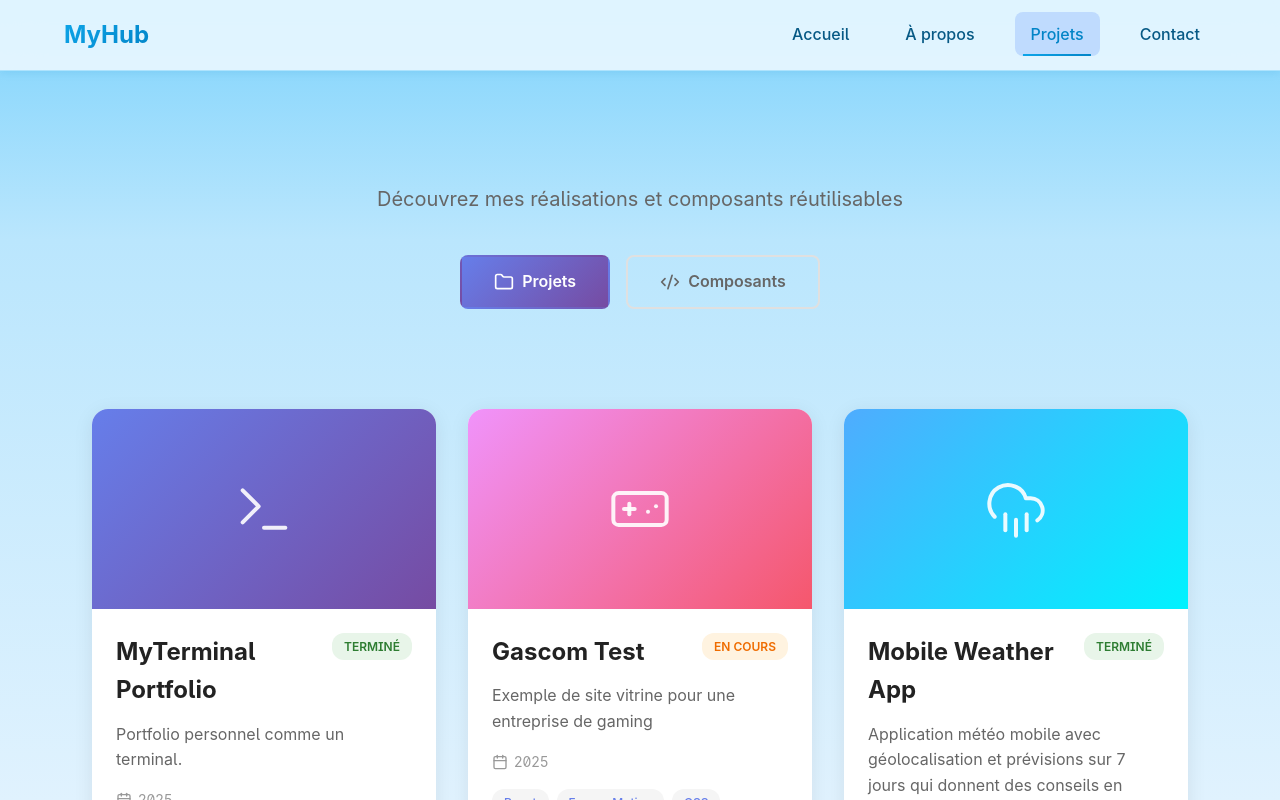
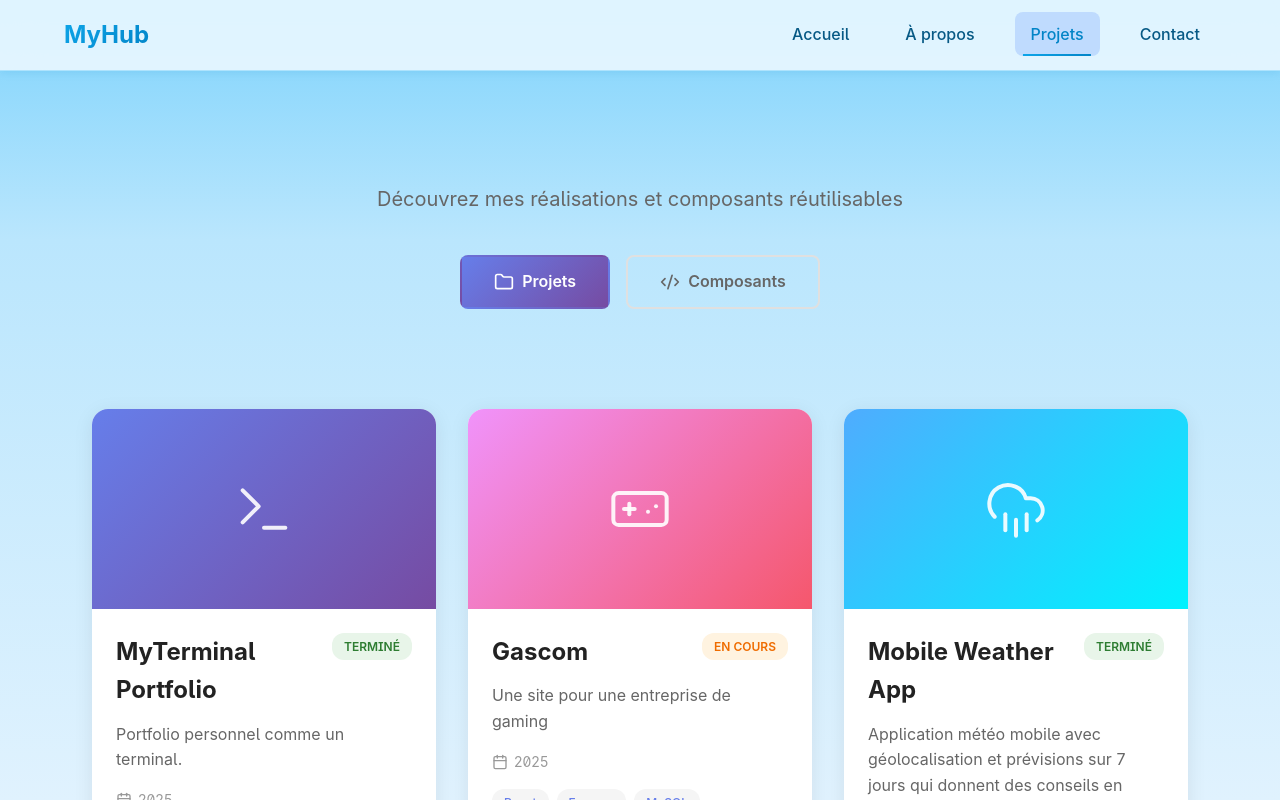
Before and after one commit to Muirama/MyHub, a React (Vite) app: page /projects in a window 1280 px wide. Built offline with nearby package versions, Linux system fonts and the light colour scheme.

Commit message:
New project

```diff
--- a/src/components/ProjectCard.jsx
+++ b/src/components/ProjectCard.jsx
@@ -2,12 +2,13 @@
 import { motion } from "framer-motion";
 import {
   ExternalLink,
-  Github,
   Calendar,
   Terminal,
   Gamepad,
   CloudRain,
   ListChecks,
+  AlarmClock,
+  Github,
 } from "lucide-react";
 
 const iconMap = {
@@ -15,6 +16,7 @@ const iconMap = {
   gamepad: Gamepad,
   "cloud-rain": CloudRain,
   "list-checks": ListChecks,
+  "alarm": AlarmClock,
 };
 
 export default function ProjectCard({ project, index }) {
--- a/src/data/projectData.js
+++ b/src/data/projectData.js
@@ -13,15 +13,23 @@ export const projects = [
     demo: "https://muirama-terminal-porto.netlify.app",
   },
   {
-    title: "Gascom Test",
-    description: "Exemple de site vitrine pour une entreprise de gaming",
+    title: "Gascom ",
+    description: "Une site pour une entreprise de gaming",
     image:
       "https://images.unsplash.com/photo-1542751371-adc38448a05e?w=800&h=600&fit=crop", // Gaming
     gradient: "linear-gradient(135deg, #f093fb 0%, #f5576c 100%)",
     icon: "gamepad",
     status: "in-progress",
     date: "2025",
-    tags: ["React", "Framer Motion", "CSS", "tailwindcss", "Swiper JS"],
+    tags: [
+      "React",
+      "Express",
+      "MySQL",
+      "Framer Motion",
+      "CSS",
+      "tailwindcss",
+      "Swiper JS",
+    ],
     github: "https://github.com/Muirama/Gascom",
     demo: "https://gascomtest.netlify.app/",
   },
@@ -34,9 +42,19 @@ export const projects = [
     gradient: "linear-gradient(135deg, #4facfe 0%, #00f2fe 100%)",
     icon: "cloud-rain",
     status: "completed",
-    date: "2025",
+    date: "2024",
     tags: ["React Native", "MySQL", "API Méteo", "Java Spring Boot"],
     github: "https://github.com/Muirama/agriMeteo",
+  },
+  {
+    title: "Alarm App",
+    description: "Application mobile de réveil développée avec Flutter.",
+    gradient: "linear-gradient(135deg, #f7971e 0%, #ffd200 100%)",
+    icon: "alarm",
+    status: "completed",
+    date: "2025",
+    tags: ["Flutter", "Dart"],
+    github: "https://github.com/Muirama/alarm",
   },
   {
     title: "Upcoming Project",
--- a/src/pages/AboutPage.jsx
+++ b/src/pages/AboutPage.jsx
@@ -184,7 +184,7 @@ export default function AboutPage() {
         >
           <Briefcase className="stat-icon-pro" />
           <h3 className="stat-number">Disponible</h3>
-          <p className="stat-label">Pour alternance ou collaboration</p>
+          <p className="stat-label">Pour collaboration</p>
         </motion.div>
 
         <motion.div
--- a/src/pages/HomePage.jsx
+++ b/src/pages/HomePage.jsx
@@ -65,7 +65,7 @@ export default function HomePage() {
               animate={{ opacity: 1, y: 0 }}
               transition={{ delay: 0.4, duration: 0.6 }}
             >
-              Étudiant développeur polyvalent : web, mobile, desktop et design.
+              Développeur polyvalent : web, mobile, desktop et design.
               Enthousiaste à l'idée de collaborer sur de nouveaux projets.
             </motion.p>
 
```
